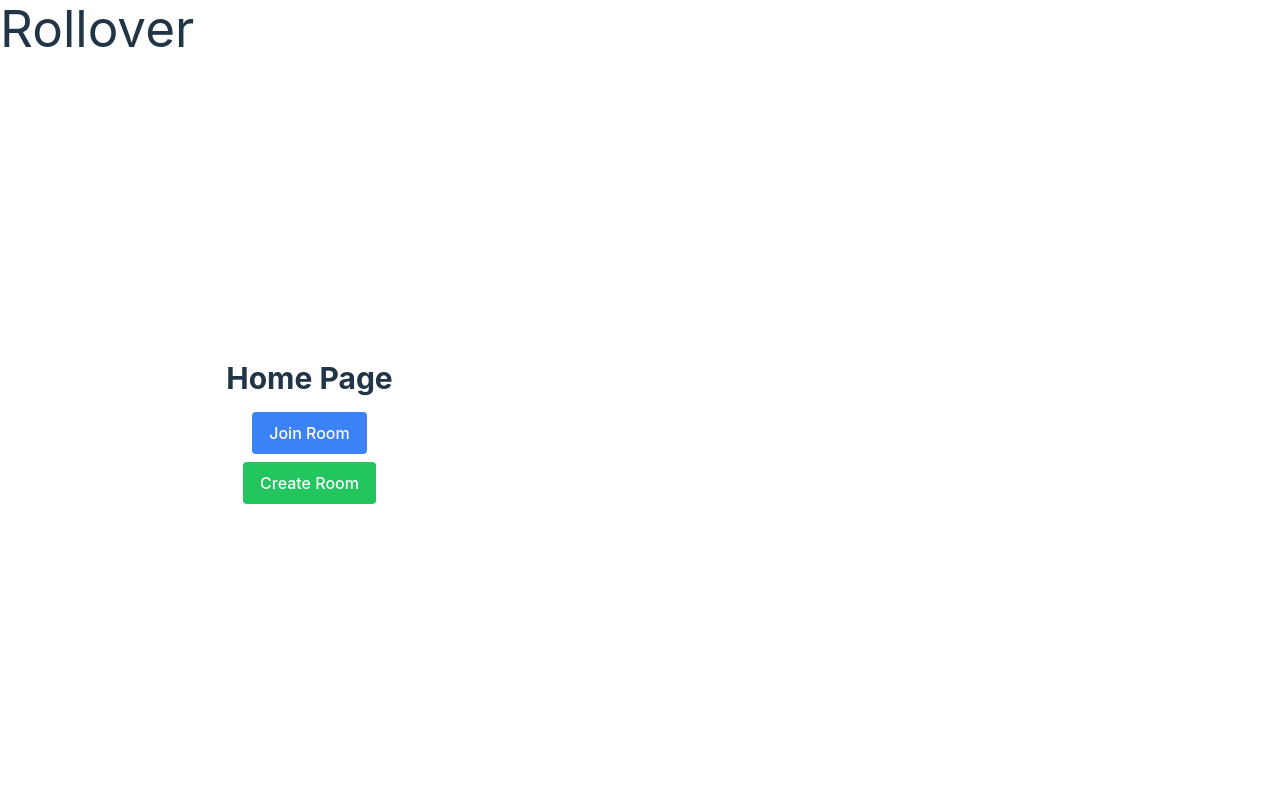
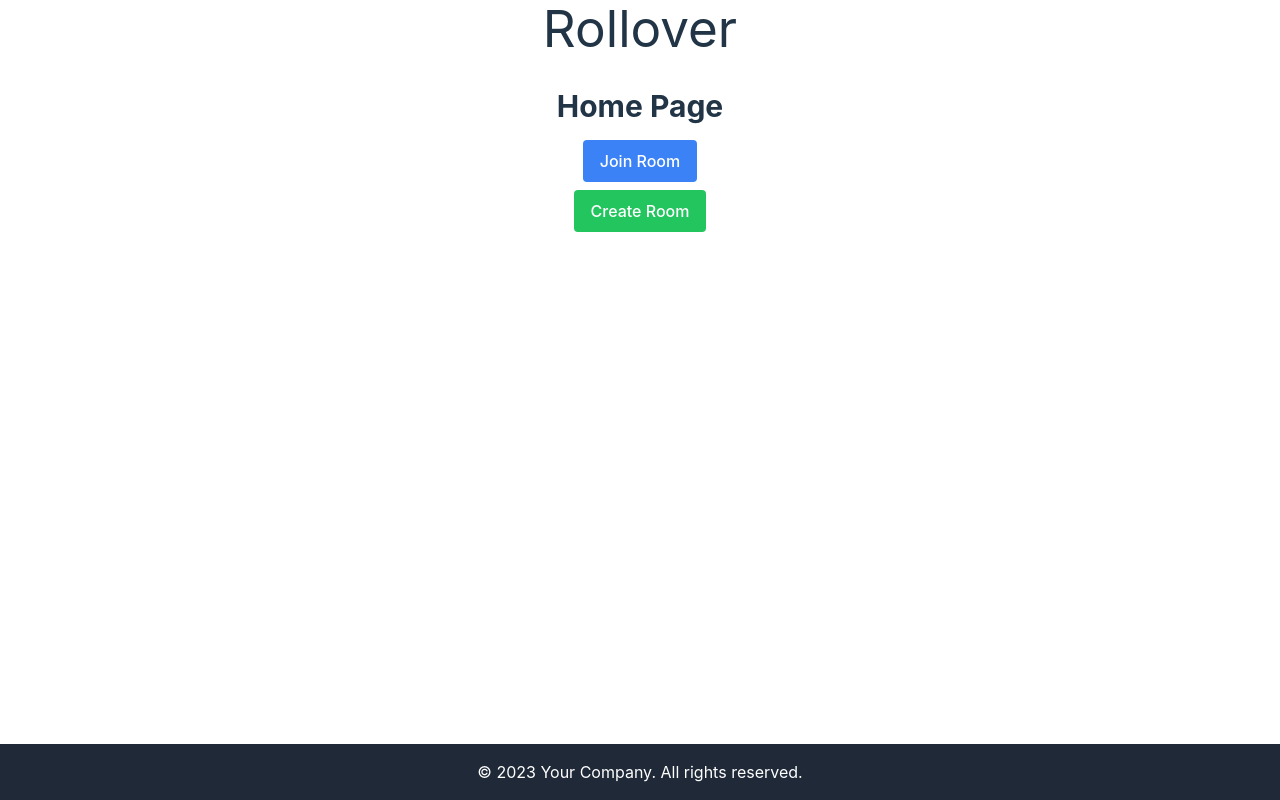
Before and after one commit to medeirosvictor/rollover, a React (Vite) app: page / in a window 1280 px wide. Built offline with nearby package versions, Linux system fonts and the light colour scheme.

Commit message:
Changes to layout and organization

```diff
--- a/src/components/Footer.tsx
+++ b/src/components/Footer.tsx
@@ -0,0 +1,9 @@
+const Footer = () => {
+  return (
+    <footer className="bg-gray-800 text-white py-4 text-center">
+      <p>© 2023 Your Company. All rights reserved.</p>
+    </footer>
+  );
+};
+
+export default Footer;
--- a/src/components/Header.tsx
+++ b/src/components/Header.tsx
@@ -1,14 +1,10 @@
-import React from 'react';
-
 interface HeaderProps {
     title: string,
 }
 
 const Header = ({title}: HeaderProps) => {
   return (
-    <div>
-      <h1>{title}</h1>
-    </div>
+    <h1 className='header text-center'>{title}</h1>
   );
 };
 
--- a/src/components/Layout.tsx
+++ b/src/components/Layout.tsx
@@ -1,15 +1,17 @@
-import { Outlet } from "react-router-dom";
-import Header from "./Header";
+import { Outlet } from 'react-router-dom';
+import Header from './Header';
+import Footer from './Footer';
 
 const Layout = () => {
   return (
-    <div className="flex overflow-hidden h-screen ">
-      <Header title="Rollover"/>
-      <div className="w-full h-full overflow-hidden">
+    <div className="flex flex-col min-h-screen">
+      <Header title="Rollover" />
+      <main className="flex-grow">
         <div className="px-8 pt-8 pb-[150px] w-full h-[91%] overflow-auto bg-secondary_bg">
           <Outlet />
         </div>
-      </div>
+      </main>
+      <Footer />
     </div>
   );
 };
--- a/src/index.css
+++ b/src/index.css
@@ -18,20 +18,10 @@
   -moz-osx-font-smoothing: grayscale;
 }
 
-a {
-  font-weight: 500;
-  color: #646cff;
-  text-decoration: inherit;
-}
-a:hover {
-  color: #535bf2;
-}
-
 body {
   margin: 0;
   display: flex;
-  place-items: center;
-  min-width: 320px;
+  flex-direction: column;
   min-height: 100vh;
 }
 
@@ -51,9 +41,11 @@
   cursor: pointer;
   transition: border-color 0.25s;
 }
+
 button:hover {
   border-color: #646cff;
 }
+
 button:focus,
 button:focus-visible {
   outline: 4px auto -webkit-focus-ring-color;
--- a/src/pages/HomePage.tsx
+++ b/src/pages/HomePage.tsx
@@ -2,7 +2,7 @@
 
 const HomePage = () => {
     return (
-        <div className="flex flex-col items-center justify-center min-h-screen">
+        <div className="flex flex-col items-center justify-center">
             <h1 className="text-3xl font-bold mb-4">Home Page</h1>
             <button className="bg-blue-500 text-white py-2 px-4 rounded mb-2">Join Room</button>
             <button className="bg-green-500 text-white py-2 px-4 rounded">Create Room</button>
```
